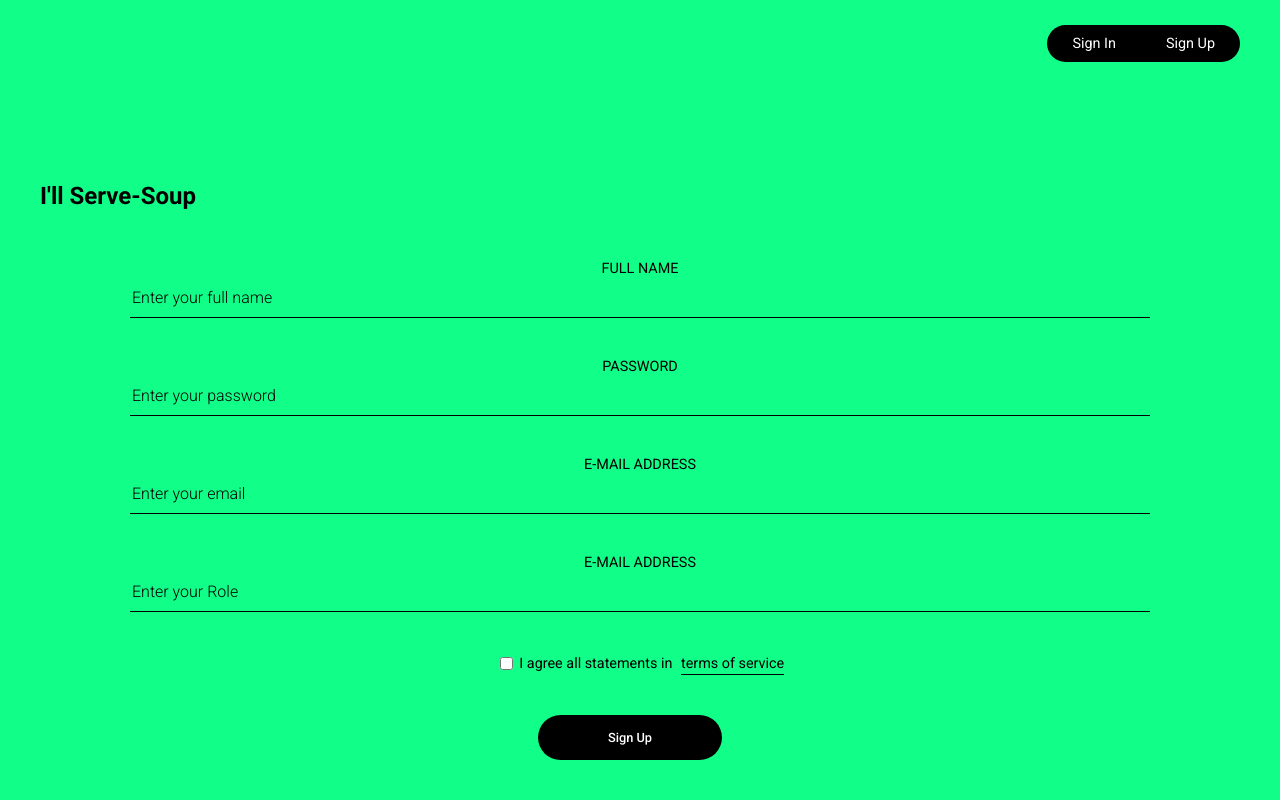
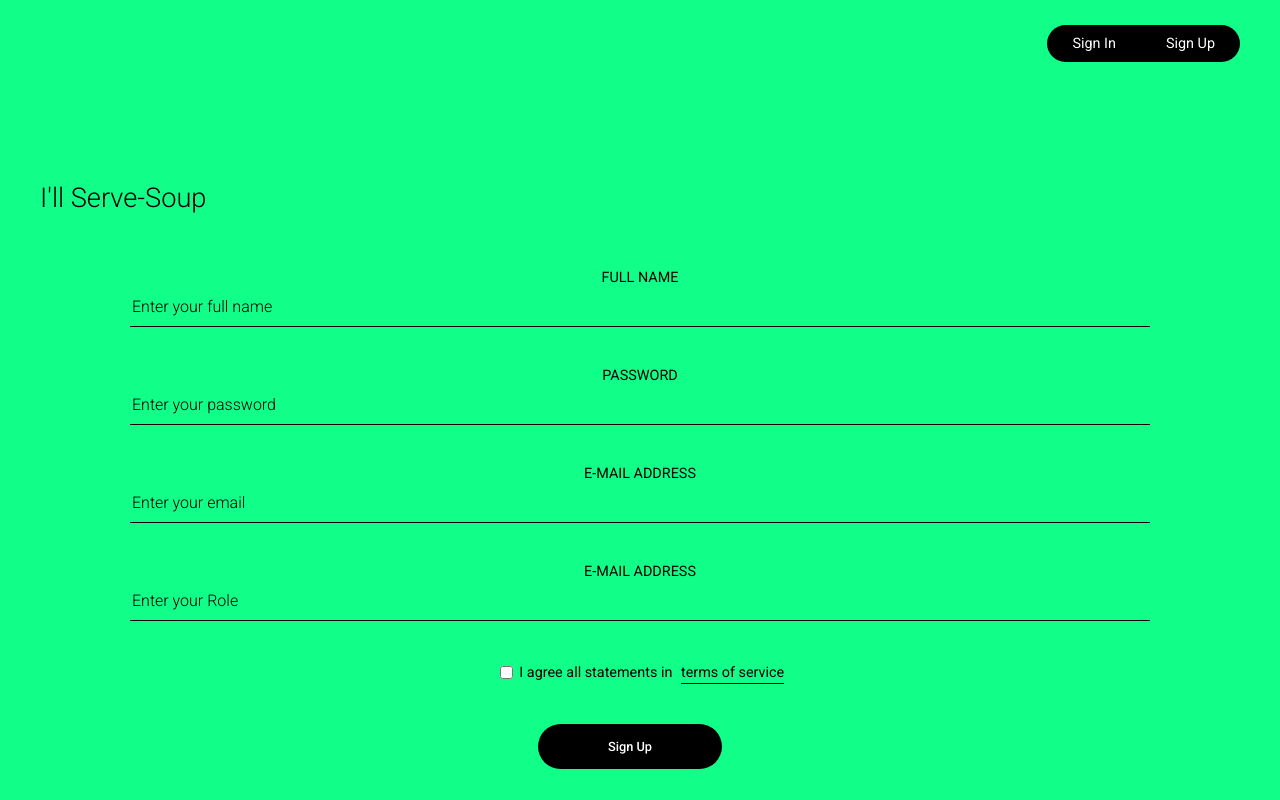
Before and after one commit to i-ll-serve-soup-july-2019/FrontEnd, a React (Create React App) app in the folder serve-soup/: page / in a window 1280 px wide. Built offline with nearby package versions, Linux system fonts and the light colour scheme.

Commit message:
fixed the title navlink

```diff
--- a/serve-soup/src/App.js
+++ b/serve-soup/src/App.js
@@ -19,7 +19,7 @@ class App extends Component {
               </div>
 
               <div className="FormTitle">
-                  <h2>I'll Serve-Soup</h2>
+                  <NavLink to="/sign-in" activeClassName="FormTitle__Link--Active" className="FormTitle__Link">I'll Serve-Soup</NavLink>
               </div>
 
               <Route exact path="/" component={SignUpForm}>
```
